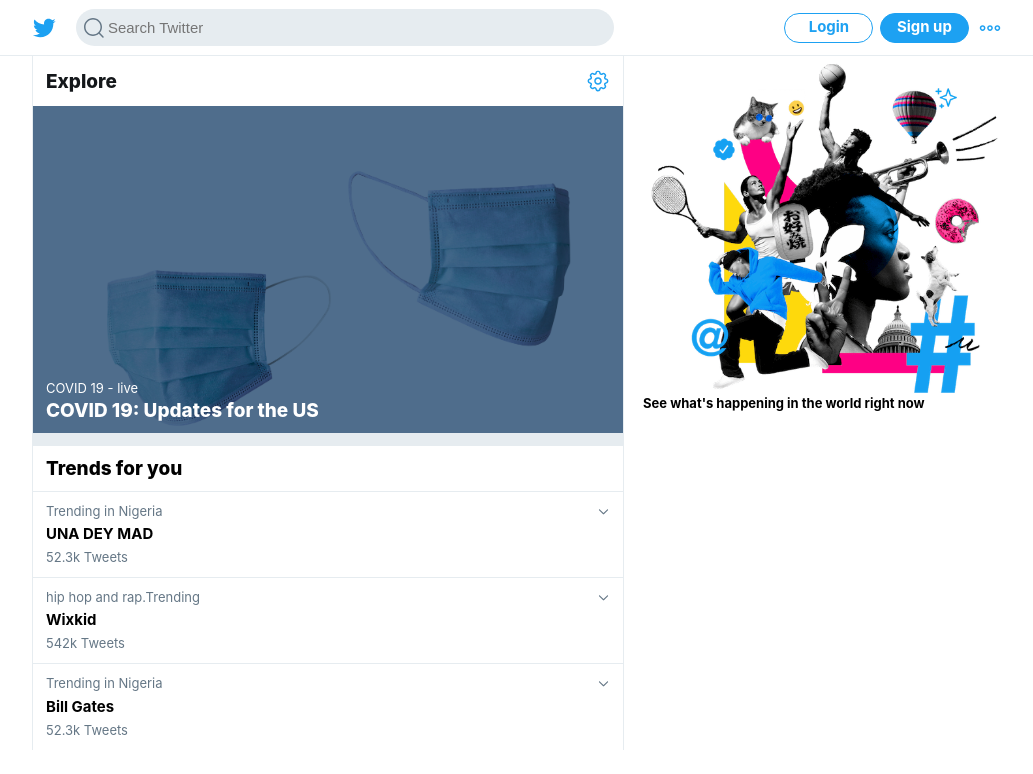
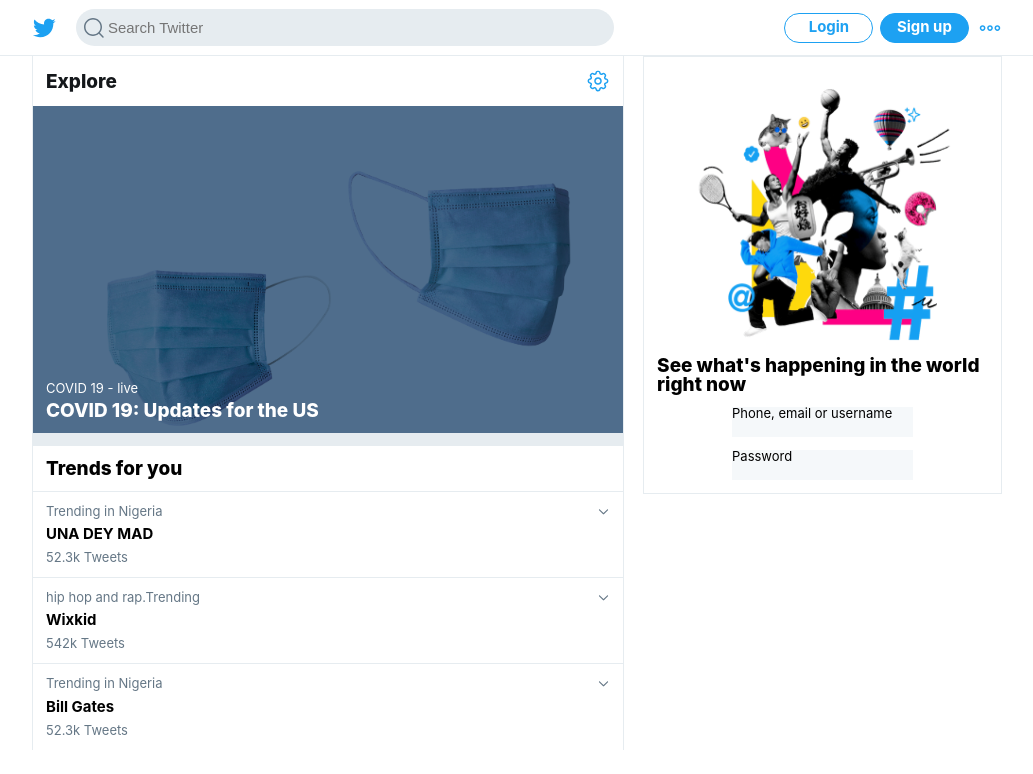
Before and after one commit to aishacodes/twitty, a plain HTML site: page index.html in a window 1280 px wide. Shown: the whole page, without its empty margins (123-1156 px from the left). Drawn offline with Linux system fonts and the light colour scheme.

Commit message:
initialize homepage commit

```diff
--- a/css/style.css
+++ b/css/style.css
@@ -188,3 +188,40 @@
     display: flex;
     justify-content: space-between;
 }
+
+.left-form {
+    border: 1px solid #E6ECF0;
+    display: flex;
+    flex-direction: column;
+    align-items: center;
+    padding: 1rem;
+}
+
+.left-form img {
+    width: 260px;
+    height: 260px;
+    margin: 1rem;
+}
+
+.left-form h1 {
+    font-weight: 800;
+    font-size: 1.46rem;
+}
+
+form {
+    display: flex;
+    flex-direction: column;
+}
+
+.form-group {
+    display: flex;
+    flex-direction: column;
+    background-color: #F5F8FA;
+    margin-top: 1rem;
+}
+
+.form-group input {
+    outline: none;
+    border: none;
+    background-color: #F5F8FA;
+}
--- a/index.html
+++ b/index.html
@@ -64,11 +64,19 @@
                 </a>
             </div>
             <div class="left ">
-                <img src="media/twitter_login_sidebar_illustration.png" alt="">
-                <form action="">
+                <div class="left-form">
+                    <img src="media/twitter_login_sidebar_illustration.png" alt="">
+                    <h1>See what's happening in the world right now</h1>
+                    <form action="">
+                        <div class="form-group">
+                            <label for="">Phone, email or username</label> <input type="text">
+                        </div>
+                        <div href="" class="form-group">
+                            <label for="Password">Password</label> <input type="text">
+                        </div>
 
-                    <h1>See what's happening in the world right now</h1>
-                </form>
+                    </form>
+                </div>
             </div>
         </div>
     </main>
```
Also changed, not shown: app.css (added), home.html (added).
